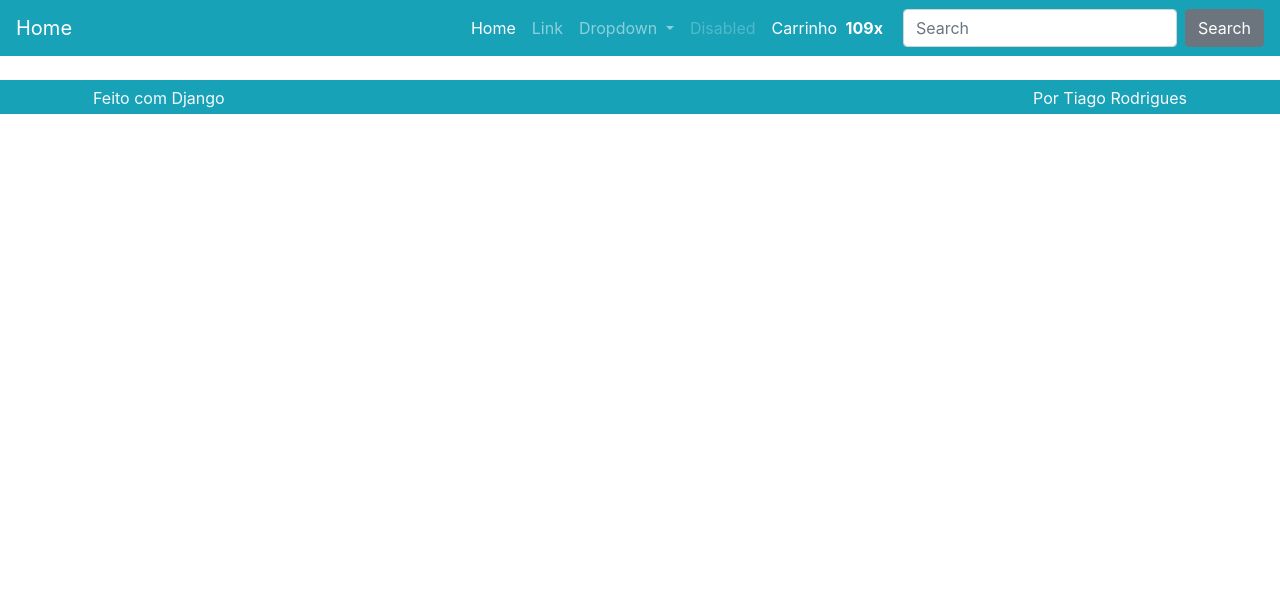
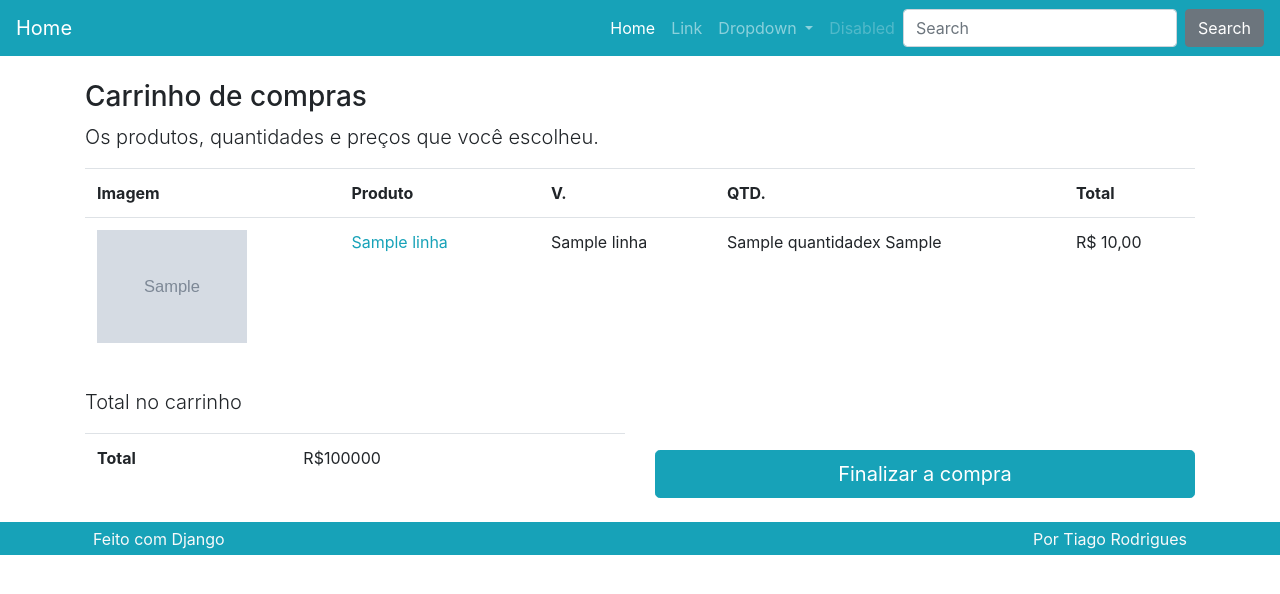
Before and after one commit to tiagordds/ecommmerce, a Django app: template produto/templates/produto/carrinho.html in a window 1280 px wide. Shown: the top 594 px of the page. Run offline with Django 4.2, Linux system fonts and the light colour scheme; the template is opened without the code that fills it: most values are stand-ins (such as "Sample title", 1, 10 or a date in 2020); grey boxes marked "Sample" are stand-in pictures; some libraries are stand-ins or nearby versions.

Commit message:
added html for carinho

```diff
--- a/produto/templates/produto/carrinho.html
+++ b/produto/templates/produto/carrinho.html
@@ -1,7 +1,99 @@
 {% extends "base.html" %}
+{% load myfilters %}
+{% load static %}
 
 {% block conteudo %}
 
-{{ request.session.carrinho }}
+{% if carrinho %}
+
+<div class="row mt-3">
+  <div class="col">
+      <h3>Carrinho de compras</h3>
+      <p class="lead">Os produtos, quantidades e preços que você escolheu.</p>
+
+      <div class="table-responsive">
+          <table class="table">
+              <tr>
+                  <th class="d-none d-lg-block">Imagem</th>
+                  <th>Produto</th>
+                  <th>V.</th>
+                  <th>QTD.</th>
+                  <th>Total</th>
+              </tr>
+
+              {% for linha in carrinho.values %}
+              <tr>
+                  <td class="d-none d-lg-block">
+                      <img class="cart-img" src="{% get_media_prefix %}{{ linha.imagem }}">
+                  </td>
+                  <td>
+                     <a href="{% url "produto:detalhe" linha.slug %}">
+                      {{ linha.produto_nome }}
+                    </a>
+                      <a class="ml-3" href="{% url "produto:removerdocarrinho" %}?vid={{ linha.variacao_id }}">
+                          <i class="fas fa-times-circle text-danger" aria-hidden="true"></i>
+                      </a>
+                  </td>
+                  <td>{{ linha.variacao_nome }}</td>
+
+
+                  <td>
+                    {{ linha.quantidade }}x
+                    {% if linha.preco_unitario_promocional %}
+                      {{ linha.preco_unitario_promocional }}
+                    {% else %}
+                      {{ linha.preco_unitario}}
+                    {% endif %}
+                  </td>
+
+                  {% if linha.preco_quantitativo_promocional|formata_preco %}
+                  <td>{{ linha.preco_quantitativo_promocional|formata_preco }}</td>
+                  {% else %}
+                  <td>{{ linha.preco_quantitativo|formata_preco }}</td>
+                  {% endif %}
+
+              </tr>
+              {% endfor %}
+
+
+          </table>
+      </div>
+  </div>
+</div>
+
+
+
+<div class="row mt-3">
+  <div class="col-lg">
+      <p class='lead'>Total no carrinho</p>
+
+      <div class='table-responsive'>
+          <table class="table">
+              <tr>
+                  <td class="font-weight-bold">Total</td>
+                  <td>R$100000</td>
+              </tr>
+          </table>
+      </div>
+  </div>
+  <div class="col-lg mt-auto">
+      <a class="btn btn-lg btn-block btn-primary" href="#">
+          Finalizar a compra
+      </a>
+  </div>
+</div>
+
+{% else %}
+
+<div class="row mt-3">
+  <div class="col">
+      <h3>Carrinho vazio</h3>
+      <p class="lead">Não existem produtos no seu carrinho.</p>
+    </div>
+  </div>
+
+{% endif %}
+
+
 
 {% endblock %}
--- a/produto/templatetags/myfilters.py
+++ b/produto/templatetags/myfilters.py
@@ -7,3 +7,8 @@ register = Library()
 @register.filter
 def formata_preco(val):
     return utils.formata_preco(val)
+
+
+@register.filter
+def cart_total_qtd(carrinho):
+    return utils.cart_total_qtd(carrinho)
--- a/templates/parciais/_nav.html
+++ b/templates/parciais/_nav.html
@@ -1,3 +1,4 @@
+{% load myfilters %}
 <nav class="navbar navbar-dark bg-primary navbar-expand-lg">
   <a class="navbar-brand" href="{% url "produto:lista" %}">Home</a>
   <button class="navbar-toggler" type="button" data-toggle="collapse" data-target="#navbarSupportedContent"
@@ -28,19 +29,23 @@
           <li class="nav-item">
               <a class="nav-link disabled" href="#">Disabled</a>
           </li>
+
+          {% if request.session.carrinho %}
           <li class="nav-item">
-              <a class="nav-link nav-cart-link active" href="#">
+              <a class="nav-link nav-cart-link active" href="{% url "produto:carrinho" %}">
                   <span class="nav-cart-text mr-1">
                       Carrinho
                   </span>
                   <span class="nav-cart-count mr-1">
-                      <strong>109x</strong>
+                      <strong>{{ request.session.carrinho|cart_total_qtd }}x</strong>
                   </span>
                   <span class="nav-cart-icon mr-2">
                       <i class="fas fa-shopping-cart"></i>
                   </span>
               </a>
           </li>
+          {% endif %}
+
       </ul>
       <form class="form-inline my-2 my-lg-0">
           <input class="form-control mr-sm-2" type="search" placeholder="Search" aria-label="Search">
--- a/utils/utils.py
+++ b/utils/utils.py
@@ -1,2 +1,6 @@
 def formata_preco(val):
     return f'R$ {val:.2f}'.replace('.', ',')
+
+
+def cart_total_qtd(carrinho):
+    return sum([item['quantidade'] for item in carrinho.values()])
```
Also changed, not shown: produto/views.py (+31 -2 lines).
